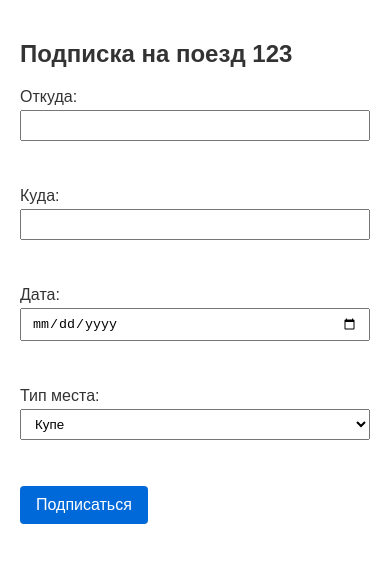
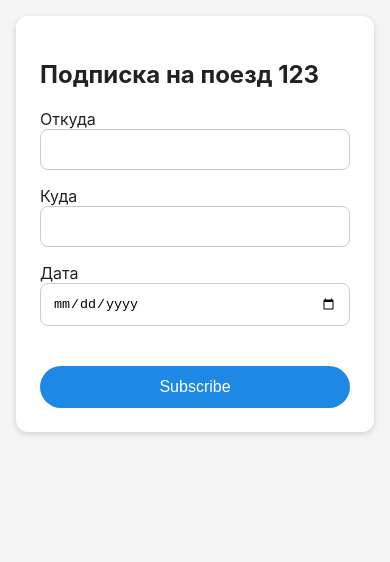
Before and after one commit to pegas2631/trayni3, a website: page public/index.html in a window 390 px wide. Drawn offline with Linux system fonts and the light colour scheme.

Commit message:
Style webapp pages for mobile

```diff
--- a/public/index.html
+++ b/public/index.html
@@ -15,13 +15,18 @@
         }
 
         async function sendSubscription() {
-			const from = document.getElementById("from").value;
-			const to = document.getElementById("to").value;
-			const date = document.getElementById("date").value;
-			const placeType = document.getElementById("placeType").value;
+            const from = document.getElementById('from').value;
+            const to = document.getElementById('to').value;
+            const date = document.getElementById('date').value;
 
             const tg = window.Telegram.WebApp;
-			const payload = { from, to, date, placeType, chat_id: tg.initDataUnsafe.user.id };
+            const payload = {
+                from,
+                to,
+                date,
+                placeType: 'купе',
+                chat_id: tg.initDataUnsafe.user.id
+            };
 
             await fetch('/subscribe', {
                 method: 'POST',
@@ -34,28 +39,23 @@
     </script>
 </head>
 <body>
+    <div class="card">
         <h2>Подписка на поезд 123</h2>
-<label>Откуда:
+        <label>Откуда
             <input id="from" list="from-list" oninput="suggestStations(this.value, 'from')">
             <datalist id="from-list"></datalist>
-</label><br><br>
+        </label>
 
-<label>Куда:
+        <label>Куда
             <input id="to" list="to-list" oninput="suggestStations(this.value, 'to')">
             <datalist id="to-list"></datalist>
-</label><br><br>
+        </label>
 
-<label>Дата:
+        <label>Дата
             <input id="date" type="date">
-</label><br><br>
+        </label>
 
-<label>Тип места:
-    <select id="placeType">
-        <option value="купе">Купе</option>
-        <option value="плацкарт">Плацкарт</option>
-    </select>
-</label><br><br>
-
-<button onclick="sendSubscription()">Подписаться</button>
+        <button onclick="sendSubscription()">Subscribe</button>
+    </div>
 </body>
 </html>
--- a/public/styles.css
+++ b/public/styles.css
@@ -1,48 +1,65 @@
 body {
-    font-family: Arial, sans-serif;
-    max-width: 600px;
-    margin: 40px auto;
-    padding: 0 20px;
-    color: #333;
+    margin: 0;
+    padding: 16px;
+    font-family: -apple-system, BlinkMacSystemFont, "Segoe UI", Roboto, Helvetica, Arial, sans-serif;
+    background-color: var(--tg-theme-bg-color, #f5f5f5);
+    color: var(--tg-theme-text-color, #222);
+    display: flex;
+    justify-content: center;
+}
+
+.card {
+    background-color: var(--tg-theme-secondary-bg-color, #fff);
+    border-radius: 12px;
+    box-shadow: 0 2px 6px rgba(0,0,0,0.15);
+    width: 100%;
+    max-width: 360px;
+    padding: 24px;
 }
 
 label {
     display: block;
-    margin-bottom: 10px;
+    margin-bottom: 16px;
 }
 
-input, select {
-    padding: 6px 10px;
+input {
     width: 100%;
+    padding: 12px;
+    border-radius: 8px;
+    border: 1px solid var(--tg-theme-hint-color, #ccc);
+    background-color: var(--tg-theme-bg-color, #fff);
+    color: var(--tg-theme-text-color, #000);
     box-sizing: border-box;
-    margin-top: 4px;
 }
 
 button {
-    background: #0069d9;
+    width: 100%;
+    padding: 12px;
+    margin-top: 24px;
+    background-color: var(--tg-theme-button-color, #1e88e5);
+    color: var(--tg-theme-button-text-color, #fff);
     border: none;
-    color: #fff;
-    padding: 10px 16px;
+    border-radius: 30px;
     font-size: 16px;
     cursor: pointer;
-    border-radius: 4px;
 }
 
-button:hover {
-    background: #0053ba;
+button:active {
+    opacity: 0.9;
 }
 
 table {
     width: 100%;
     border-collapse: collapse;
+    margin-top: 16px;
 }
 
 th, td {
     padding: 8px;
-    border-bottom: 1px solid #ddd;
+    border-bottom: 1px solid var(--tg-theme-hint-color, #ddd);
 }
 
 th {
     text-align: left;
-    background: #f5f5f5;
+    background-color: var(--tg-theme-secondary-bg-color, #f5f5f5);
 }
```
Also changed, not shown: public/subscriptions.html (+2 -0 lines). Lines whose indentation alone changed are shown as unchanged.
